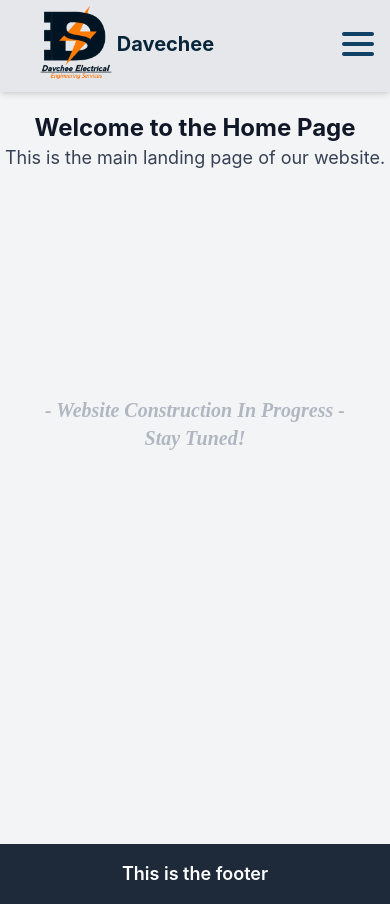
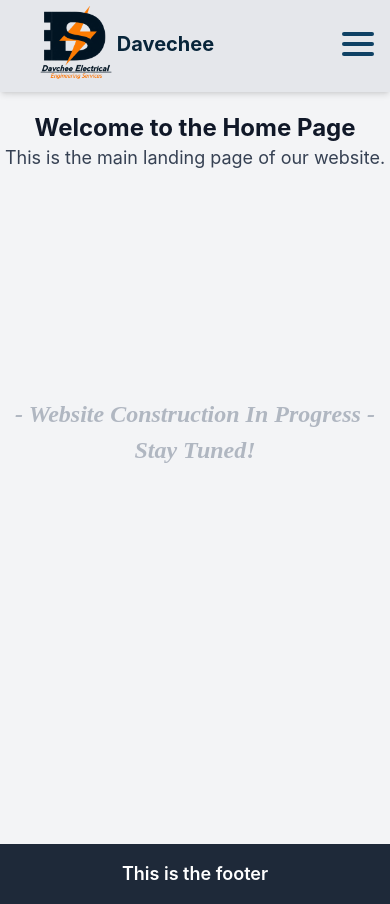
Before and after one commit to ShescoWebdev/Davchee, a React (Vite) app in the folder frontend/: page / in a window 390 px wide. Built offline with nearby package versions, Linux system fonts and the light colour scheme.

Commit message:
fix: update Loader component header font size for improved readability

```diff
--- a/frontend/src/components/common/Loader.jsx
+++ b/frontend/src/components/common/Loader.jsx
@@ -3,7 +3,7 @@ import React from 'react'
 export default function Loader() {
   return (
     <div className="flex flex-col items-center justify-center mt-56 md:mt-48 bg-gray-100">
-      <h1 className="cursive text-xl font-extrabold md:font-light animate-pulse text-gray-400 text-center italic">
+      <h1 className="cursive text-[1.5rem] md:text-xl font-extrabold md:font-light animate-pulse text-gray-400 text-center italic">
         - Website Construction In Progress -  <br /> Stay Tuned!</h1>
     </div>
   )
```
